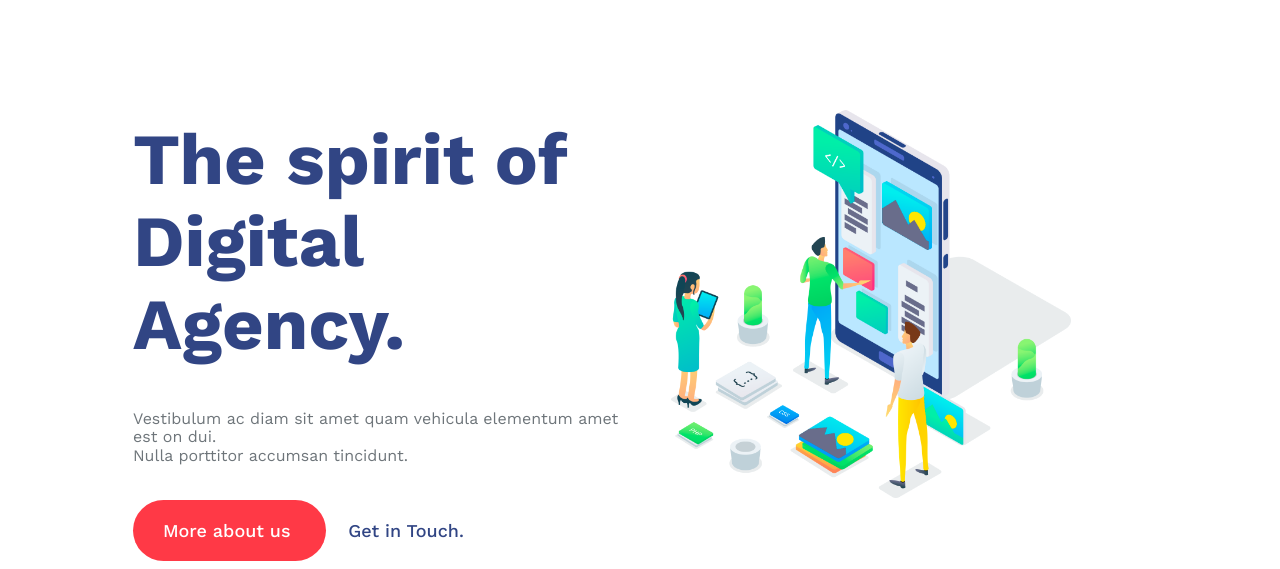
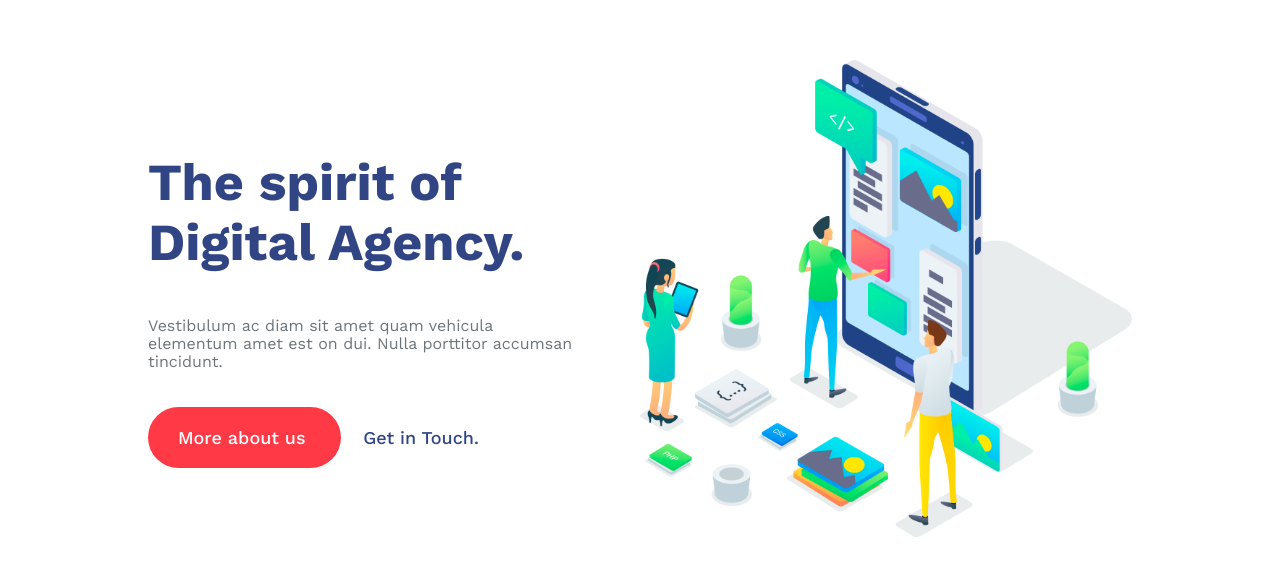
Before and after one commit to Jorjeee3/tesk-task-devTeamGlobal, a plain HTML site: page index.html in a window 1280 px wide. Shown: the part 161-730 px from the top of the page. Drawn offline with nearby package versions, Linux system fonts and the light colour scheme.

Commit message:
finish spotlight slider

```diff
--- a/index.html
+++ b/index.html
@@ -64,13 +64,14 @@
     <main class="main">
         <section class="spotlight-section">
             <div class="container">
+
                 <div class="spotlight-content">
                     <h1 class="spotlight-title">
                         The spirit of<br>
                         Digital Agency.
                     </h1>
                     <span class="spotlight-text">
-                        Vestibulum ac diam sit amet quam vehicula elementum amet est on dui. <br>
+                        Vestibulum ac diam sit amet quam vehicula<br>elementum amet est on dui.
                         Nulla porttitor accumsan tincidunt.
                     </span>
                     <div class="spotlight-links">
@@ -89,7 +90,36 @@
                     </div>
                 </div>
 
-                <div class="slider">
+
+                <div class="spotlight-slider">
+                    <div class="spotlight-list">
+                        <div class="spotlight-item">
+                            <img
+                                src="images/spotlight-image.png"
+                                alt="digital-slider-image"
+                                class="slider-image"
+                            >
+                        </div>
+                        <div class="spotlight-item">
+                            <img
+                                src="images/spotlight-image.png"
+                                alt="digital-slider-image"
+                                class="slider-image"
+                            >
+                        </div>
+                        <div class="spotlight-item">
+                            <img
+                                src="images/spotlight-image.png"
+                                alt="digital-slider-image"
+                                class="slider-image"
+                            >
+                        </div>
+                    </div>
+                </div>
+
+
+
+                <!-- <div class="slider">
                     <div class="slider-content">
                         <div class="slider-item">
                             <img
@@ -134,7 +164,7 @@
                             >
                         </div>
                     </div>
-                </div>
+                </div> -->
 
             </div>
         </section>
--- a/script.js
+++ b/script.js
@@ -2,41 +2,65 @@
 $(document).ready(function () {
    $('.header-burger').click(function (event) {
       $('.header-nav').removeClass('hidden');
-      $("body").css("overflow", "hidden");
+      $('body').css('overflow', 'hidden');
+      $('header-nav').css('z-index', '10');
+      $('slider-image').css('display', 'none');
    });
 
    $('.close-cross').click(function (event) {
       $('.header-nav').addClass('hidden');
-      $("body").css("overflow", "auto");
+      $('body').css('overflow', 'auto');
    });
 
 
 
 
-   $('.slider').slick({
-      dots: false,
+   // $('.slider').slick({
+   //    dots: false,
+   //    infinite: true,
+   //    speed: 300,
+   //    slidesToShow: 1,
+   //    slidesToScroll: 1,
+   //    arrows: false,
+   //    variableWidth: true,
+   //    responsive: [
+   //       {
+   //          breakpoint: 1024,
+   //          settings: {
+   //             slidesToShow: 1,
+   //             slidesToScroll: 1,
+   //             infinite: true,
+   //          }
+   //       },
+   //       {
+   //          breakpoint: 900,
+   //          settings: "unslick",
+   //          prevArrow: false,
+   //          nextArrow: false,
+   //          draggable: false
+   //       }
+   //    ]
+   // });
+
+   $('.spotlight-list').slick({
       infinite: true,
-      speed: 300,
       slidesToShow: 1,
       slidesToScroll: 1,
       arrows: false,
-      variableWidth: true,
       responsive: [
          {
             breakpoint: 1024,
             settings: {
-               slidesToShow: 1,
-               slidesToScroll: 1,
-               infinite: true,
+            slidesToShow: 1,
+            slidesToScroll: 1,
+            infinite: true,
             }
          },
          {
             breakpoint: 900,
             settings: "unslick",
-            prevArrow: false,
-            nextArrow: false,
-            draggable: false
          }
       ]
    });
+
 })
--- a/style.css
+++ b/style.css
@@ -148,8 +148,19 @@ body {
 
 /* -------------SPOTLIGHT------------- */
 
+.spotlight-section {
+    margin-bottom: 60px;
+}
+
 .container {
     padding: 0 20px;
+}
+
+.container {
+    display: flex;
+    flex-direction: column;
+    max-width: 1024px;
+    height: auto;
 }
 
 .spotlight-content {
@@ -160,6 +171,35 @@ body {
     flex-direction: column;
     margin-bottom:120px;
 }
+
+.spotlight-slider {
+    width: 100%;
+    display: inline-block;
+    overflow: hidden;
+    padding: 0 100px;
+}
+
+.slider-image {
+    width: 100%;
+    height: auto;
+    display: inline-block;
+}
+
+
+.spotlight-item:nth-child(2),
+.spotlight-item:nth-child(3) {
+    display: none;
+}
+
+
+
+
+
+
+
+
+
+
 
 .spotlight-title {
     font-size: 52px;
@@ -189,30 +229,7 @@ body {
     font-weight: 500;
 }
 
-.slick-track {
-    display: flex;
-}
 
-.slider-item {
-    width: 100%;
-    margin: 0 auto 50px;
-    max-width: 400px;
-    height: 400px;
-}
-
-.slider-item:nth-child(2),
-.slider-item:nth-child(3),
-.slider-item:nth-child(4),
-.slider-item:nth-child(5),
-.slider-item:nth-child(6),
-.slider-item:nth-child(7) {
-    display: none;
-}
-
-.slider-image {
-    width: 100%;
-    height: auto;
-}
 
 /* -------------WORK------------- */
 
@@ -342,6 +359,69 @@ body {
   margin: 100px 0 0 100px;
 }
 
+.slick-track {
+    display: flex;
+}
+
+.slider-item {
+    width: 100%;
+    margin: 0 auto 50px;
+    max-width: 400px;
+    height: 500px;
+}
+
+
+
+
+
+
+
+
+
+
+
+
+
+
+
+
+
+
+.container {
+    display: flex;
+    flex-direction: column;
+    max-width: 1024px;
+    height: auto;
+}
+
+.spotlight-content {
+    width: 100%;
+    max-width: 500px;
+    display: inline-block;
+    margin: 0 auto;
+}
+
+.spotlight-slider {
+    width: 100%;
+    display: inline-block;
+    overflow: hidden;
+    padding: 100px;
+}
+
+
+
+
+
+
+
+
+
+
+
+
+
+
+
 .hidden-work-item {
     display: none;
 }
@@ -383,67 +463,56 @@ body {
     padding: 20px 30px;
 }
 
+
+
+
+
+
+
+
+
+
+
+
+
 .container {
     width: 100%;
+    display: flex;
+    flex-direction: row;
     max-width: 1024px;
-    margin: 0 200px;
-    display: flex;
-    width: 100%;
-    justify-content: space-around;
-    align-items: center;
-    padding-top: 50px;
-    margin-left: 90px;
+    height: auto;
+    margin: 0 auto;
 }
 
 .spotlight-content {
-    width: 100%;
-    max-width: 50%;
+    width: 50%;
+    display: flex;
+    justify-content: center;
     margin: 0;
-    text-align-last: left;
 }
 
-.spotlight-title {
-    font-size: 72px;
-}
-
-.slider {
-    width: 400px;
-    height: 440px;
-    margin-left: 0;
+.spotlight-slider {
+    width: 50%;
+    display: inline-block;
     overflow: hidden;
-
-}
-
-.slider-content {
-    display: block;
-    width: 400px;
-    height: 440px;
-    position: relative;
-    left: 0;
-    min-width: 0;
-    transition: all ease 1s;
-}
-
-.slider-item {
-    width: 100%;
-    height: auto;
-    /* margin: 0 -10px; */
-}
-
-.digital-slider-image {
-    width: 100%;
-    height: auto;
+    padding: 0;
+    margin: 0;
 }
 
 
-.slider-item:nth-child(2),
-.slider-item:nth-child(3),
-.slider-item:nth-child(4),
-.slider-item:nth-child(5),
-.slider-item:nth-child(6),
-.slider-item:nth-child(7) {
-    display: block;
+.spotlight-item:nth-child(2),
+.spotlight-item:nth-child(3) {
+    display: inline-block;
 }
+
+
+
+
+
+
+
+
+
 
 .work-container {
     padding: 0;
@@ -468,9 +537,3 @@ body {
 }
 
 }
-
-@media screen and (min-width: 1224px) {
-
-
-
-}
```
